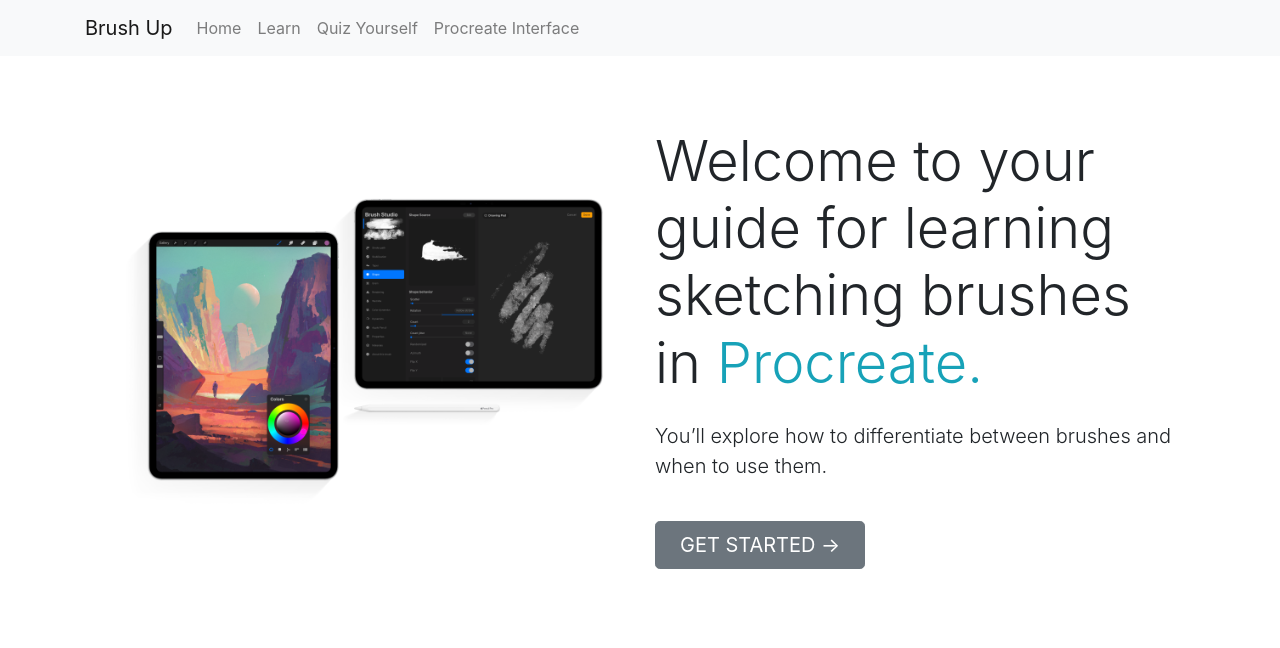
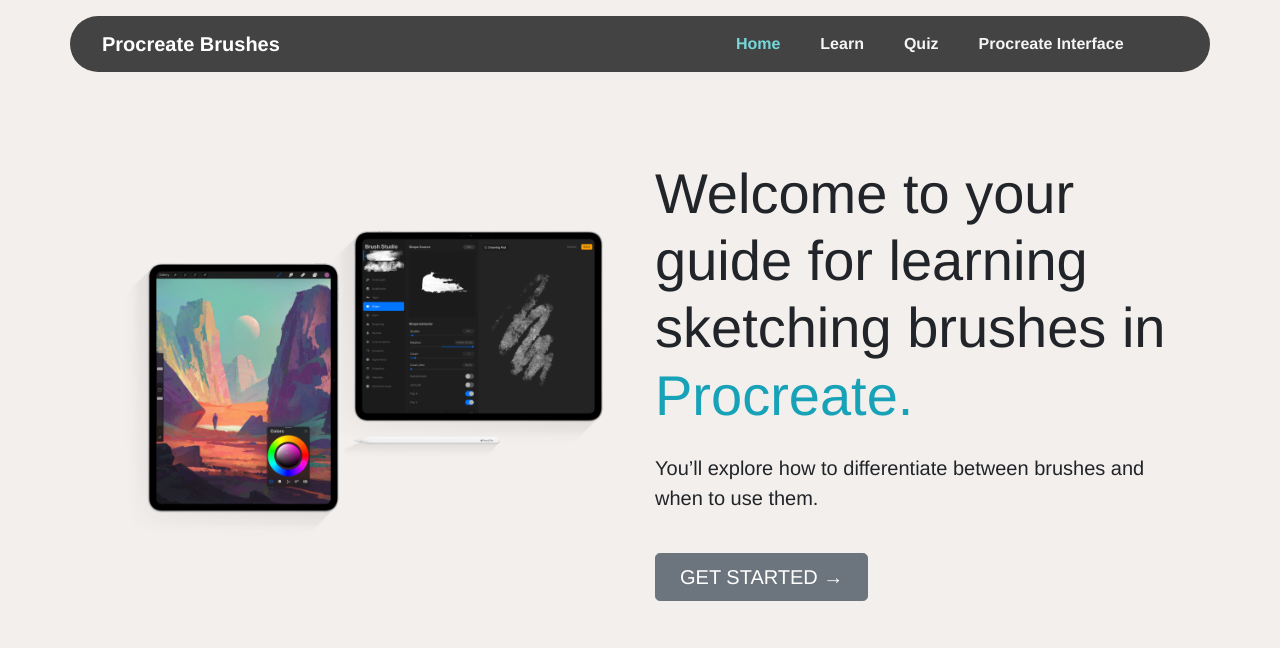
Before and after one commit to savannahhlyles/ui-final, a Flask app: page / in a window 1280 px wide. Shown: the top 648 px of the page. Run offline with Flask 3, Linux system fonts and the light colour scheme; some libraries are stand-ins or nearby versions.

Commit message:
Fix: Navbar layout and background color of page

```diff
--- a/static/main.css
+++ b/static/main.css
@@ -2,4 +2,46 @@
     display: block !important;
     opacity: 1;
     transition: opacity 0.3s ease-in-out;
+}
+
+
+  body {
+    background-color: #f3efec; /* light beige tone */
+    font-family: 'Helvetica Neue', sans-serif;
+    margin: 0;
+    padding: 0;
   }
+
+
+  .navbar {
+    background-color: #f3efec;
+    padding: 1rem 0;
+  }
+
+  .navbar .container {
+    background-color: #434343; /* dark gray pill background */
+    border-radius: 2rem;
+    padding: 0.5rem 2rem;
+  }
+
+  .navbar-brand {
+    color: white !important;
+    font-weight: 700;
+    margin-right: 28rem;
+
+  }
+
+  .navbar-nav .nav-link {
+    color: #f5f5f5;
+    font-weight: 600;
+    margin-right: 1.5rem;
+    transition: color 0.2s ease;
+  }
+
+  .navbar-nav .nav-link:hover {
+    color: #76d7db; /* turquoise on hover */
+  }
+
+  .navbar-nav .nav-link.active {
+    color: #76d7db !important; /* turquoise for active link */
+  }
--- a/templates/layout.html
+++ b/templates/layout.html
@@ -22,18 +22,18 @@
     <title>{{ title }}</title>
   </head>
   <body>
-    <nav class="navbar navbar-expand-lg navbar-light bg-light">
+    <nav class="navbar navbar-expand-lg">
       <div class="container">
-        <a class="navbar-brand" href="{{ url_for('default') }}">Brush Up</a>
+        <a class="navbar-brand" href="{{ url_for('default') }}">Procreate Brushes</a>
         <button class="navbar-toggler" type="button" data-toggle="collapse" data-target="#navbarNavAltMarkup" aria-controls="navbarNavAltMarkup" aria-expanded="false" aria-label="Toggle navigation">
           <span class="navbar-toggler-icon"></span>
         </button>
         <div class="collapse navbar-collapse" id="navbarNavAltMarkup">
           <div class="navbar-nav">
-            <a class="nav-link" href="{{ url_for('default') }}">Home</a>
-            <a class="nav-link" href="{{ url_for('learn') }}">Learn</a>
-            <a class="nav-link" href="{{ url_for('quiz') }}">Quiz Yourself</a>
-            <a class="nav-link" href="{{ url_for('procreate') }}">Procreate Interface</a>
+            <a class="nav-link {% if request.path == '/' %}active{% endif %}" href="{{ url_for('default') }}">Home</a>
+            <a class="nav-link {% if request.path == '/learn' %}active{% endif %}" href="{{ url_for('learn') }}">Learn</a>
+            <a class="nav-link {% if request.path == '/quiz' %}active{% endif %}" href="{{ url_for('quiz') }}">Quiz</a>
+            <a class="nav-link {% if request.path == '/procreate' %}active{% endif %}" href="{{ url_for('procreate') }}">Procreate Interface</a>
           </div>
         </div>
       </div>
```
